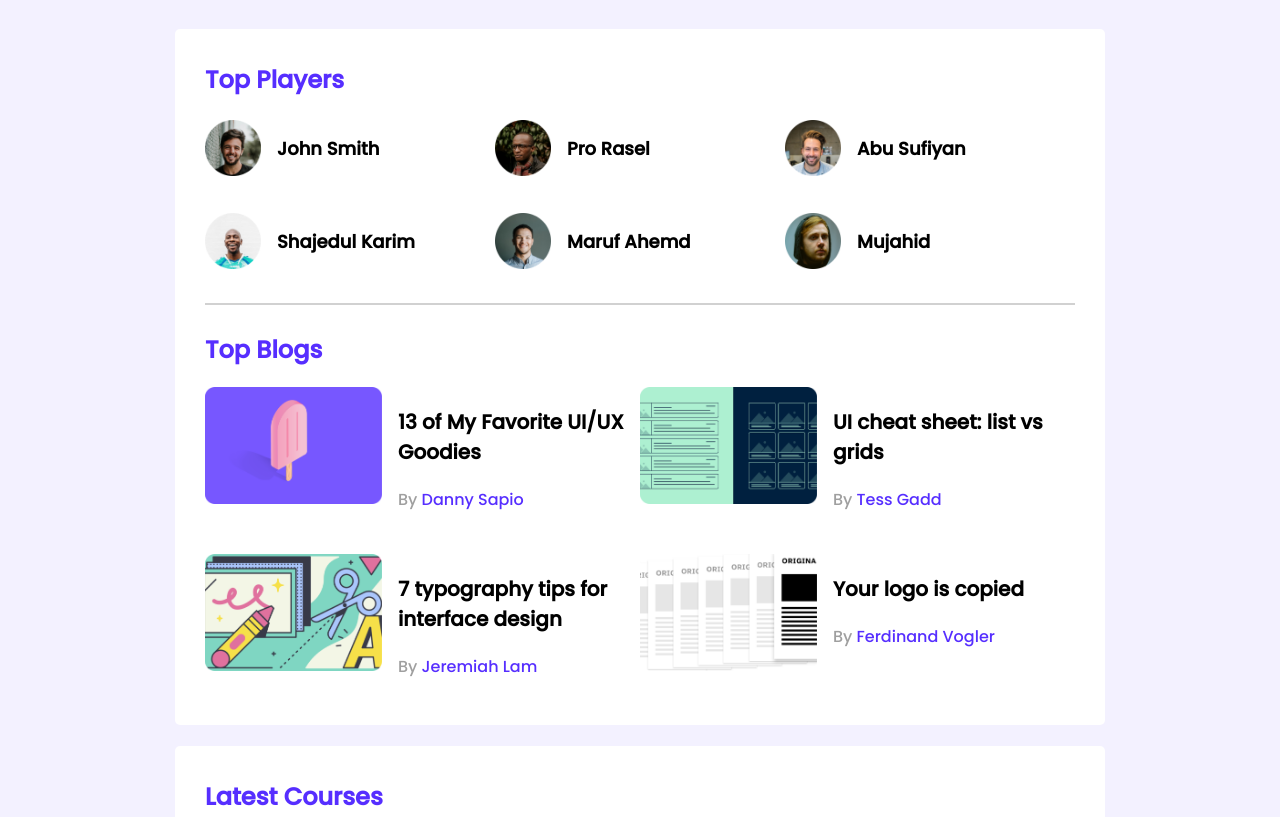
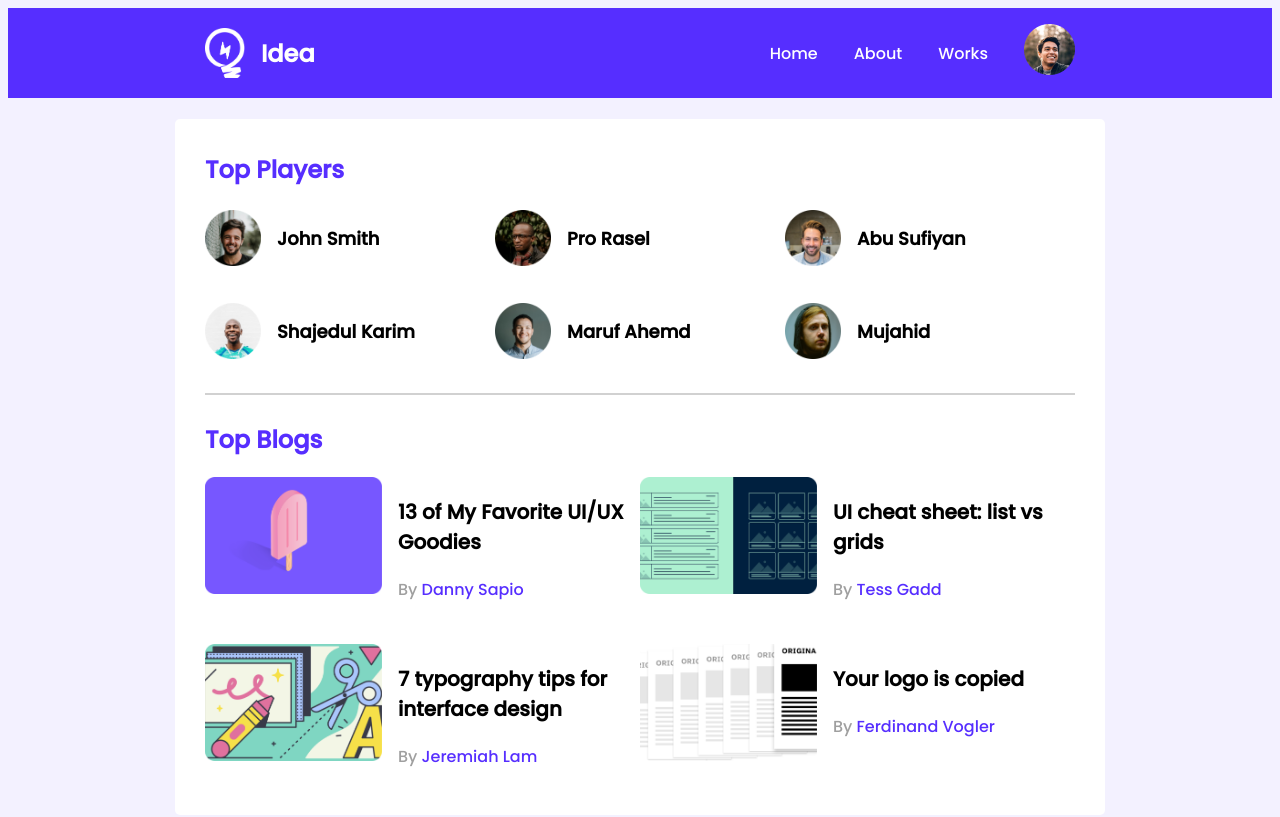
Before and after one commit to belaeat/my-practice-leader-board, a plain HTML site: page index.html in a window 1280 px wide. Shown: the top 817 px of the page. Drawn offline with Linux system fonts and the light colour scheme.

Commit message:
navbar added

```diff
--- a/index.html
+++ b/index.html
@@ -14,8 +14,26 @@
 
 <body>
     <!-- Header section -->
-    <header>
+    <header class="header">
+        <nav class="navbar">
+            <div class="navbar-container">
+                <div class="logo-and-menues">
+                    <div class="logo">
+                        <img class="logo-icon" src="images/icons/logo.png" alt="">
+                        <h2 class="logo-title">Idea</h2>
+                    </div>
+                    <div class="menues">
+                        <ul class="menu-list">
+                            <li class="menu-title"><a href="">Home</a></li>
+                            <li class="menu-title"><a href="">About</a></li>
+                            <li class="menu-title"><a href="">Works</a></li>
+                            <li class="menu-title"><img src="images/icons/profile.png" alt=""></li>
+                        </ul>
+                    </div>
+                </div>
+            </div>
 
+        </nav>
     </header>
 
     <!-- Main section -->
@@ -193,7 +211,6 @@
                     </div>
                 </div>
             </div>
-
         </section>
     </main>
 </body>
--- a/styles/style.css
+++ b/styles/style.css
@@ -8,11 +8,69 @@ body {
     font-family: 'Poppins', sans-serif;
 }
 
+/* -------------------------
+        Navbar Styles
+---------------------------- */
+
+nav {
+    display: flex;
+    flex-direction: column;
+    align-items: center;
+    background-color: #562EFF;
+}
+
+.navbar-container{
+    width: 870px;
+}
+
+.logo-and-menues {
+    display: flex;
+    justify-content: space-between;
+}
+
+.logo {
+    display: flex;
+    align-items: center;
+}
+
+/* .logo-and-menues {
+    display: flex;
+    align-items: center;
+} */
+
+.logo-icon {
+    height: 50px;
+    width: 40px;
+    margin-right: 16px;
+}
+
+.logo-title {
+    color: #FFFFFF;
+    font-size: 24px;
+}
+
+.menu-list {
+    display: flex;
+    align-items: center;
+    list-style: none;
+    /* gap: 36px; */
+}
+
+.menu-title a, img{
+    text-decoration: none;
+    color: #FFFFFF;
+}
+
+.menu-title a {
+    margin-right: 36px;
+}
+
+
+
 main {
     display: flex;
     flex-direction: column;
     align-items: center;
-
 }
 
 .container {
@@ -141,12 +199,40 @@ latest course section
     padding: 6px;
 }
 
-@media screen and (max-width: 576px) {
+/* -----------------------
+        Media Quries
+--------------------------*/
 
+/* For mobaile devices */
+
+@media screen and (max-width: 688px) {
+    .container {
+        width: 100%;
+    }
+
+    .players,
+    .blogs,
+    .courses {
+        grid-template-columns: repeat(1, 1fr);
+    }
+
+    .player,
+    .blog,
+    .course {
+        flex-direction: column;
+    }
 }
-@media screen and (min-width: 577px) and (max-width: 992px){
 
+/* For tablet devices */
+
+@media screen and (min-width: 689px) and (max-width: 992px) {
+    .container {
+        width: 100%;
+    }
+
+    .players,
+    .blogs,
+    .courses {
+        grid-template-columns: repeat(2, 1fr);
+    }
 }
-@media screen and (min-width: 993px) {
-
-}
```
